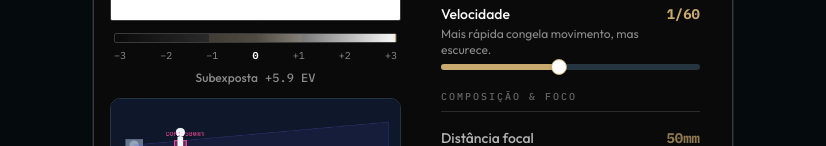
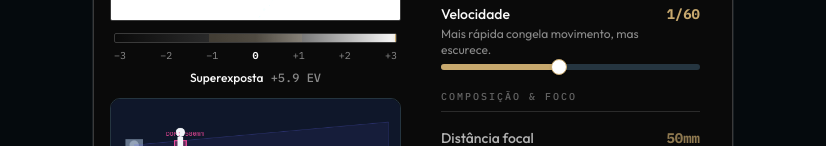
Before and after one commit to versavisual-vinicius/versa-visual-photolab, a Next.js app: page /scenarios/ambiente-interno in a window 1280 px wide. Shown: the part 654-800 px from the top of the page, without its empty margins (227-1053 px from the left). Built offline with nearby package versions, Linux system fonts and the light colour scheme.

Commit message:
fix: correct ExposureMeter labels for PLUS formula (evDelta>1=Superexposta, evDelta<-1=Subexposta)

```diff
--- a/src/components/simulator/ExposureMeter.tsx
+++ b/src/components/simulator/ExposureMeter.tsx
@@ -10,20 +10,20 @@ export default function ExposureMeter({ evDelta }: Props) {
   // Posição do indicador: 0% = extremo esquerdo (−3 EV / subexposta), 100% = direito (+3 EV / superexposta)
   const pct = ((clamped + 3) / 6) * 100;
 
-  const isUnder = evDelta > 1;
-  const isOver = evDelta < -1;
+  // PLUS formula: evDelta > 1 = overexposed, evDelta < -1 = underexposed
+  const isOver = evDelta > 1;
+  const isUnder = evDelta < -1;
 
-  const labelText = isUnder
-    ? "Subexposta"
-    : isOver
-      ? "Superexposta"
+  const labelText = isOver
+    ? "Superexposta"
+    : isUnder
+      ? "Subexposta"
       : "Equilibrada";
 
-  // Cor do label: ouro para equilibrada, branco névoa para super, cinza voz para sub
-  const labelColor = isUnder
-    ? "text-[#8A8A8A]"
-    : isOver
-      ? "text-[#FAFAFA]"
+  const labelColor = isOver
+    ? "text-[#FAFAFA]"
+    : isUnder
+      ? "text-[#8A8A8A]"
       : "text-[#C8A96E]";
 
   const evText =
```
